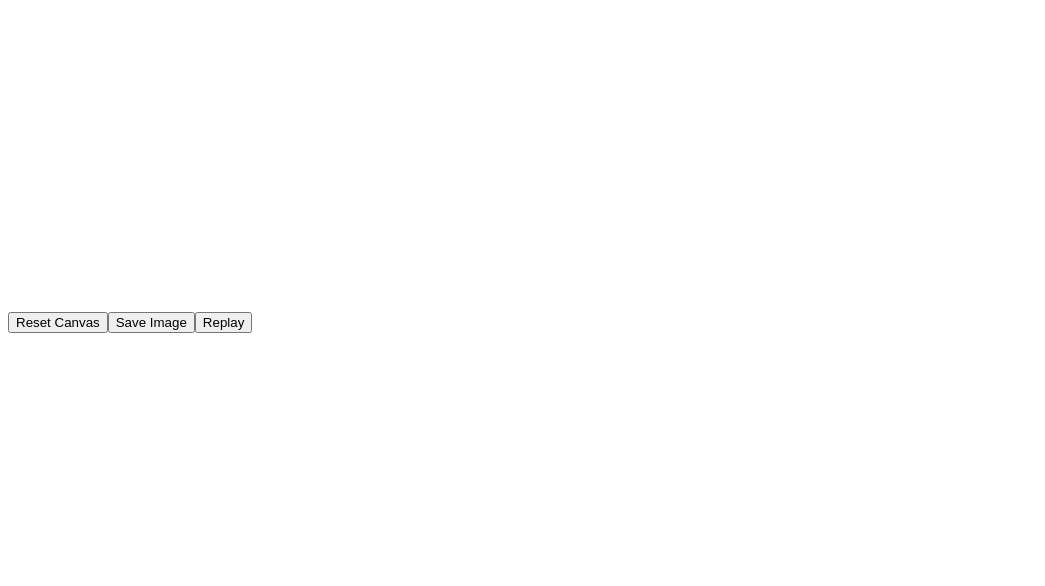
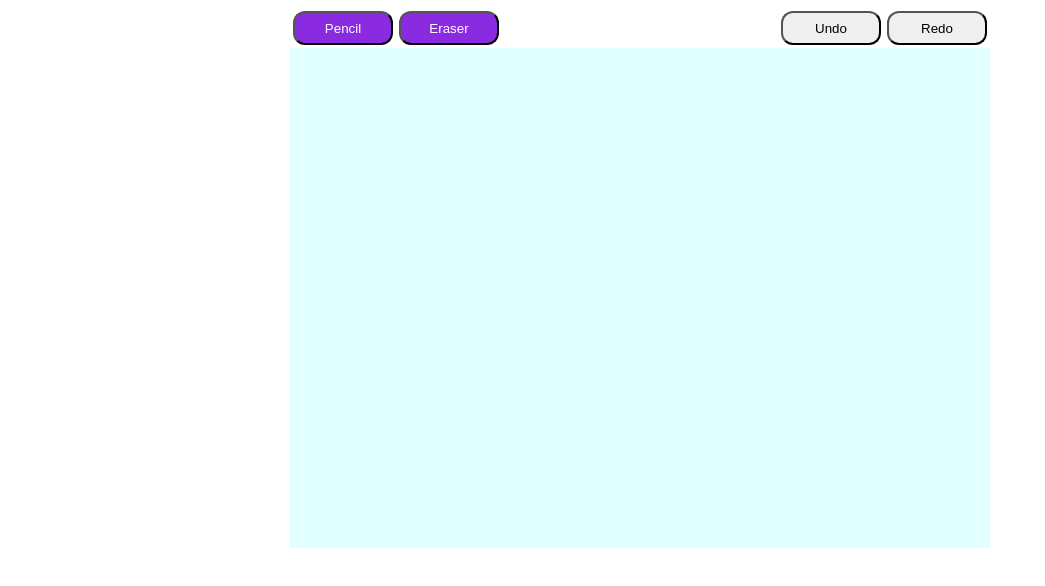
Before and after one commit to ganeshmahajan1985/vue-drawingboard, a Vue app: page / in a window 1280 px wide. Shown: the top 586 px of the page, without its empty margins (0-1045 px from the left). Built offline with nearby package versions, Linux system fonts and the light colour scheme.

Commit message:
layout adjusted

```diff
--- a/src/App.vue
+++ b/src/App.vue
@@ -20,6 +20,7 @@ export default class App extends Vue {}
 
 <style lang="scss">
 #app {
+  text-align: center;
   font-family: 'Avenir', Helvetica, Arial, sans-serif;
   -webkit-font-smoothing: antialiased;
   -moz-osx-font-smoothing: grayscale;
--- a/src/components/CanvasBoard.vue
+++ b/src/components/CanvasBoard.vue
@@ -1,15 +1,23 @@
 <template>
-  <div>
-    <canvas
-      ref='canvas'
-      id='drawing-pad'
-      width='300'
-      height='300'
-    >This is a drawing pad for Incubit</canvas>
-    <div>
-      <button @click='resetCanvas'>Reset Canvas</button>
-      <button @click='saveImage'>Save Image</button>
-      <button @click='replay'>Replay</button>
+  <div class="canvasContainer">
+    <div class="canvasContainer_layout">
+      <div class="canvascontainer_buttons">
+        <div class="canvascontainer_buttons__pencileraser">
+          <button @click="Pencil">Pencil</button>
+          <button @click="Eraser">Eraser</button>
+        </div>
+        <div class="canvascontainer_buttons__redoundo">
+          <button @click="Undo">Undo</button>
+          <button @click="Redo">Redo</button>
+        </div>
+      </div>
+      <canvas
+        class="contextCanvas"
+        width="700"
+        height="500"
+        ref="canvas"
+        id="drawing-pad"
+      >This is a drawing pad for Incubit</canvas>
     </div>
   </div>
 </template>
@@ -22,16 +30,16 @@ export default {
       isDrawing: false,
       startX: 0,
       startY: 0,
-      points: [],
+      points: []
     };
   },
   mounted() {
     const vm = this;
     vm.canvas = vm.$refs.canvas;
-    vm.context = vm.canvas.getContext('2d');
-    vm.canvas.addEventListener('mousedown', vm.mousedown);
-    vm.canvas.addEventListener('mousemove', vm.mousemove);
-    document.addEventListener('mouseup', vm.mouseup);
+    vm.context = vm.canvas.getContext("2d");
+    vm.canvas.addEventListener("mousedown", vm.mousedown);
+    vm.canvas.addEventListener("mousemove", vm.mousemove);
+    document.addEventListener("mouseup", vm.mouseup);
   },
   methods: {
     mousedown(e) {
@@ -44,7 +52,7 @@ export default {
       vm.startY = y;
       vm.points.push({
         x,
-        y,
+        y
       });
     },
     mousemove(e) {
@@ -57,14 +65,14 @@ export default {
         vm.context.moveTo(vm.startX, vm.startY);
         vm.context.lineTo(x, y);
         vm.context.lineWidth = 1;
-        vm.context.lineCap = 'round';
-        vm.context.strokeStyle = 'rgba(0,0,0,1)';
+        vm.context.lineCap = "round";
+        vm.context.strokeStyle = "rgba(0,0,0,1)";
         vm.context.stroke();
         vm.startX = x;
         vm.startY = y;
         vm.points.push({
           x,
-          y,
+          y
         });
       }
     },
@@ -72,9 +80,57 @@ export default {
       const vm = this;
       vm.isDrawing = false;
       if (vm.points.length > 0) {
-        localStorage.setItem('points', JSON.stringify(vm.points));
+        localStorage.setItem("points", JSON.stringify(vm.points));
       }
     },
-  },
+    Pencil() {
+      return true;
+    },
+    Eraser() {
+      return true;
+    },
+    Undo() {
+      return true;
+    },
+    Redo() {
+      return true;
+    }
+  }
 };
 </script>
+<style scoped lang="scss" >
+.canvasContainer {
+  text-align: center;
+  display: flex;
+  flex-direction: column;
+  .canvasContainer_layout {
+    width: 700px;
+    align-self: center;
+
+    .canvascontainer_buttons {
+      display: flex;
+      button {
+        height: 34px;
+        width: 100px;
+        margin: 3px;
+        border-radius: 12px;
+        outline: 0;
+      }
+      .canvascontainer_buttons__pencileraser {
+        display: flex;
+        button {
+          background-color: blueviolet;
+          color: white;
+        }
+      }
+      .canvascontainer_buttons__redoundo {
+        display: flex;
+        margin-left: auto;
+      }
+    }
+  }
+  .contextCanvas {
+    background-color: lightcyan;
+  }
+}
+</style>
```
